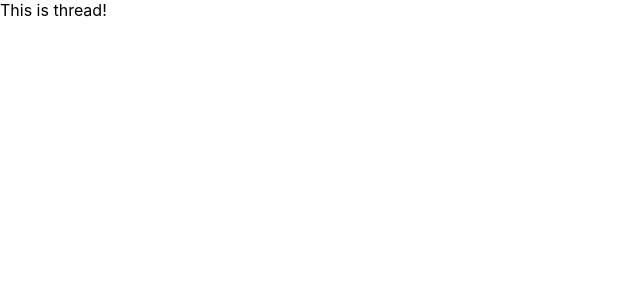
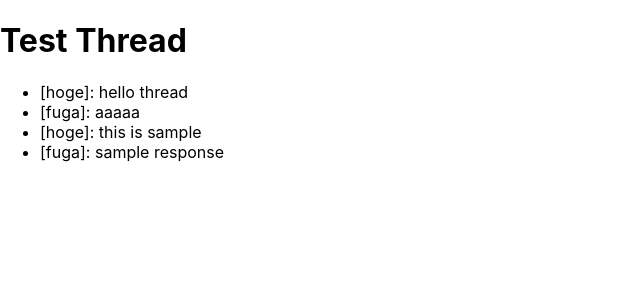
Before and after one commit to kino-ma/kyuban, a Next.js app in the folder web/: page /thread in a window 1280 px wide. Shown: the top 300 px of the page, without its empty margins (0-640 px from the left). Built offline with nearby package versions, Linux system fonts and the light colour scheme.

Commit message:
[feat] sample implementation of `/thread`

```diff
--- a/web/pages/thread.tsx
+++ b/web/pages/thread.tsx
@@ -1,15 +1,91 @@
-import React from 'react';
+import { NextPage } from "next";
+import Head from "next/head";
+import React, { useState } from "react";
+
+import { UserData } from "./user";
 
 interface ThreadProps {
-
+  thread: ThreadData;
 }
 
-const Thread: React.FC<ThreadProps> = () => {
-    return (
-        <div>
-            This is thread!
-        </div>
-     );
-}
+export type ThreadData = {
+  id: number;
+  title: string;
+};
+
+type ResponseData = {
+  id: number;
+  thread: ThreadData;
+  user: UserData;
+  content: string;
+};
+
+const Thread: NextPage<ThreadProps> = ({ thread }) => {
+  const user1: UserData = {
+    id: 1,
+    name: "hoge",
+  };
+  const user2: UserData = {
+    id: 2,
+    name: "fuga",
+  };
+
+  const sampleResponses: ResponseData[] = [
+    {
+      id: 1,
+      thread,
+      user: user1,
+      content: "hello thread",
+    },
+    {
+      id: 2,
+      thread,
+      user: user2,
+      content: "aaaaa",
+    },
+    {
+      id: 3,
+      thread,
+      user: user1,
+      content: "this is sample",
+    },
+    {
+      id: 3,
+      thread,
+      user: user2,
+      content: "sample response",
+    },
+  ];
+
+  const [responses, setResponses] = useState<ResponseData[]>(sampleResponses);
+  const responseItems = responses.map((response) => (
+    <li key={response.id}>
+      [{response.user.name}]: {response.content}
+    </li>
+  ));
+
+  return (
+    <React.Fragment>
+      <Head>
+        <title>thread</title>
+      </Head>
+      <main>
+        <h1>{thread.title}</h1>
+        <ul>{responseItems}</ul>
+      </main>
+    </React.Fragment>
+  );
+};
+
+Thread.getInitialProps = async (_ctx) => {
+  const thread: ThreadData = {
+    id: 1,
+    title: "Test Thread",
+  };
+
+  return {
+    thread,
+  };
+};
 
 export default Thread;
--- /dev/null
+++ b/web/pages/user.tsx
@@ -0,0 +1,4 @@
+export type UserData = {
+  id: number;
+  name: string;
+};
```
